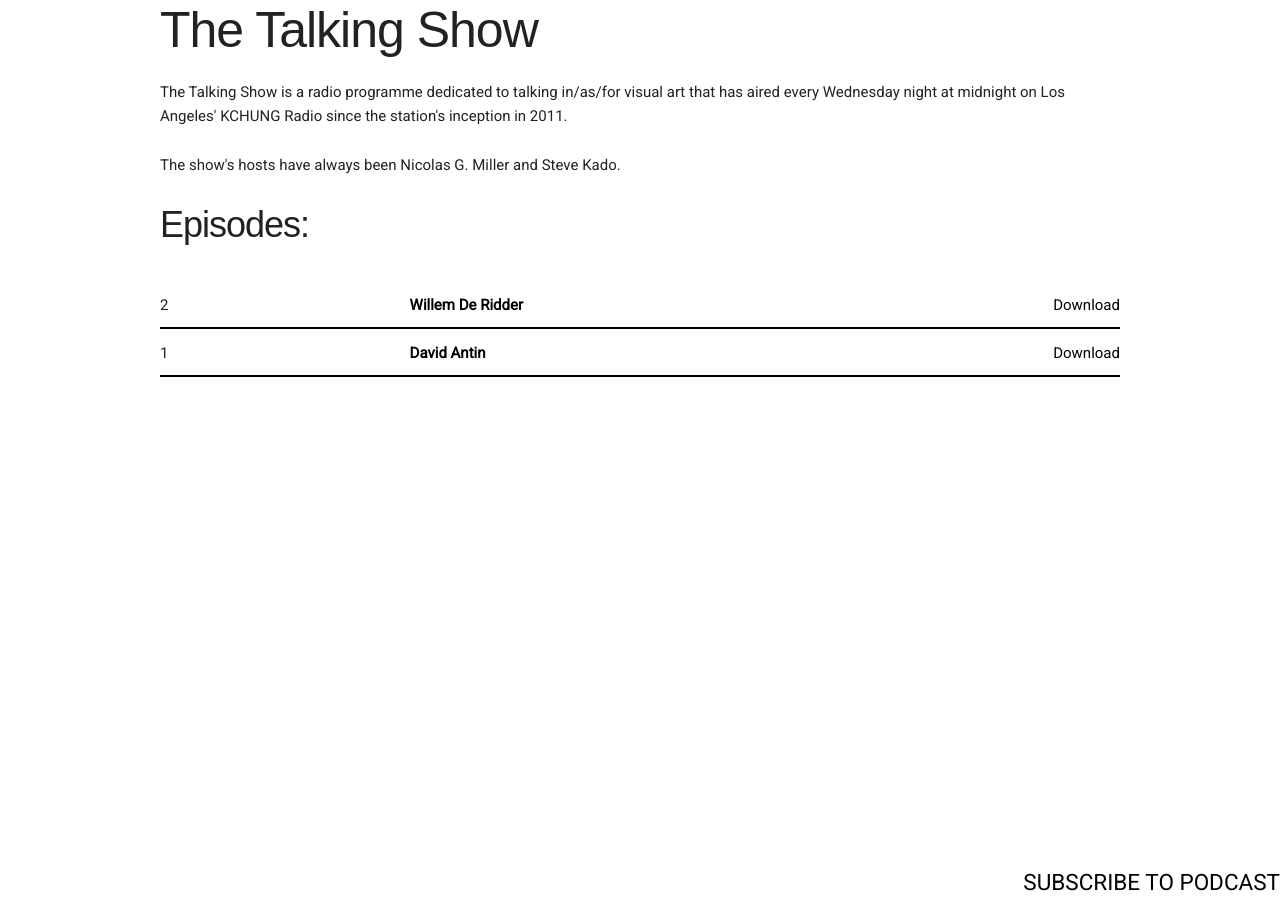
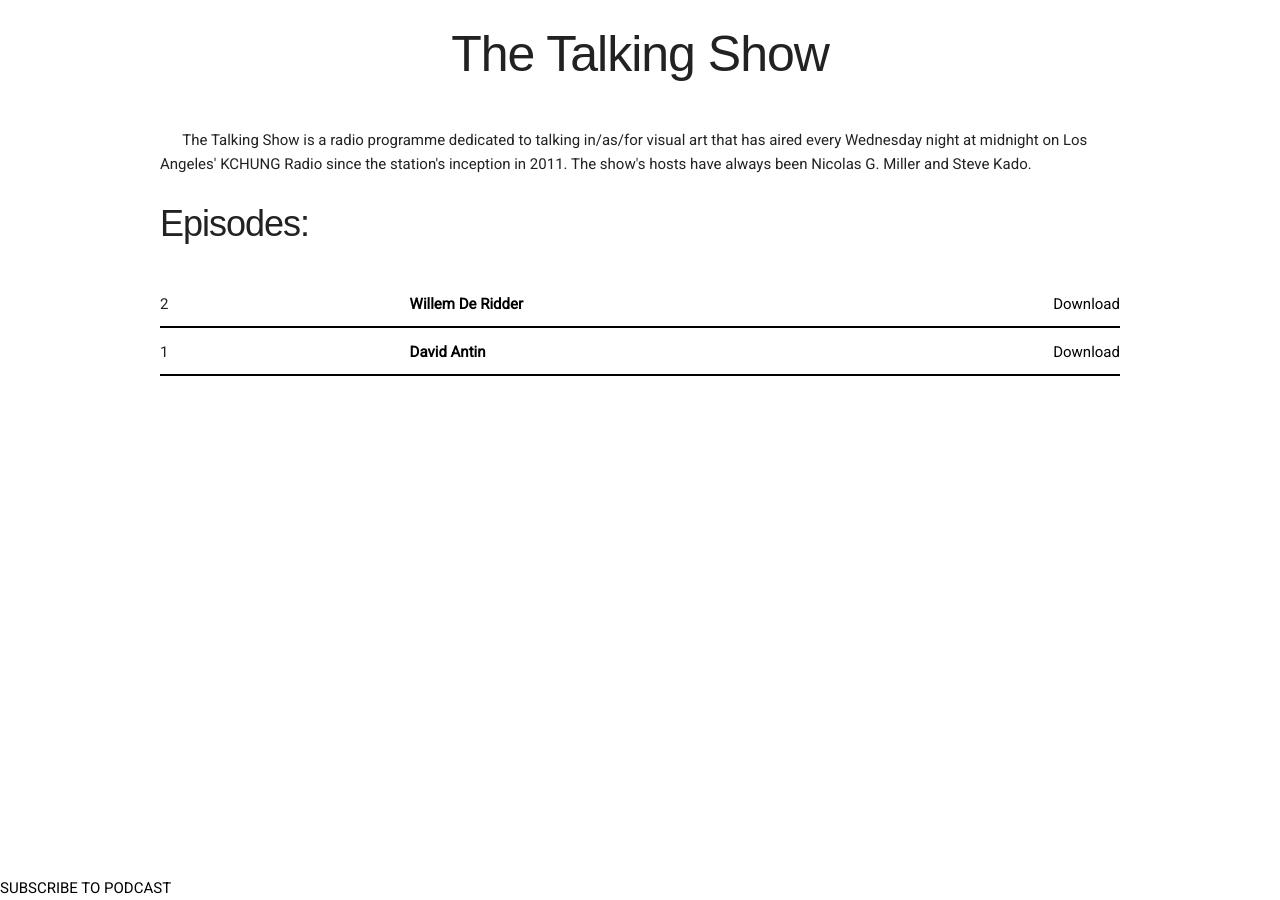
Before and after one commit to ssssssssk/Talking_Show, a Jekyll site: the page built from index.html, in a window 1280 px wide. Built offline with Jekyll 4.4.1, drawn with Linux system fonts in a browser that asks for light colours; nearby versions of some CDN libraries; some web fonts are replaced.

Commit message:
Some design changes

```diff
--- a/_layouts/default.html
+++ b/_layouts/default.html
@@ -41,10 +41,12 @@
   	<div class="container">
   		<div class="row">
   			<div class="twelve columns">
+          <br>
           <header id="header" class="">
-  					<h1>The Talking Show</h1>
+           <h1 style="text-align: center;">The Talking Show</h1>
            <!--		{% include nav.html %} -->
          </header>
+         <br>
          {{content}}
 
          <h3>Episodes:</h3>
@@ -60,8 +62,12 @@
        <div class="seven columns" style="vertical-align: top;">
         <a href="javascript:ReverseDisplay('content{{episodes.title}}')">
          <b>{{episodes.title}}</b></a>
-  					<div id="content{{episodes.title}}" style="display:none;"><br>{{episodes.content}}
-  						<a href="{{site.baseurl}}{{episodes.url}}">Permalink to Post</a></div>
+         <div id="content{{episodes.title}}" style="display:none;">
+          <br>{{episodes.content}}
+          {{episodes.date | date: '%B %d, %Y'}}
+          <br>
+          <a href="{{site.baseurl}}{{episodes.url}}">Permalink to Post</a>
+        </div>
       </div>
 
       <div class="two columns" id="right-al" style="vertical-align: top;"><a href={{episodes.meta}}>Download</a></div>
--- a/css/skeleton.css
+++ b/css/skeleton.css
@@ -128,9 +128,9 @@ html {
     color: #222; }
 
     footer {position: fixed;
-      right: 0;
+
       bottom: 0;
-      font-size: 1.5em; /* currently ems cause chrome bug misinterpreting rems on body element */
+      font-size: 1em; /* currently ems cause chrome bug misinterpreting rems on body element */
       line-height: 1.6;
       font-weight: 400;
 
--- a/index.html
+++ b/index.html
@@ -2,6 +2,4 @@
 layout: default
 ---
 
-		<p>The Talking Show is a radio programme dedicated to talking in/as/for visual art that has aired every Wednesday night at midnight on Los Angeles' KCHUNG Radio since the station's inception in 2011.</p>
-
-		<p>The show's hosts have always been Nicolas G. Miller and Steve Kado.</p>
+		<p>&nbsp;&nbsp;&nbsp;&nbsp;&nbsp;&nbsp;The Talking Show is a radio programme dedicated to talking in/as/for visual art that has aired every Wednesday night at midnight on Los Angeles' KCHUNG Radio since the station's inception in 2011. The show's hosts have always been Nicolas G. Miller and Steve Kado.</p>
```
Lines whose indentation alone changed are shown as unchanged.
